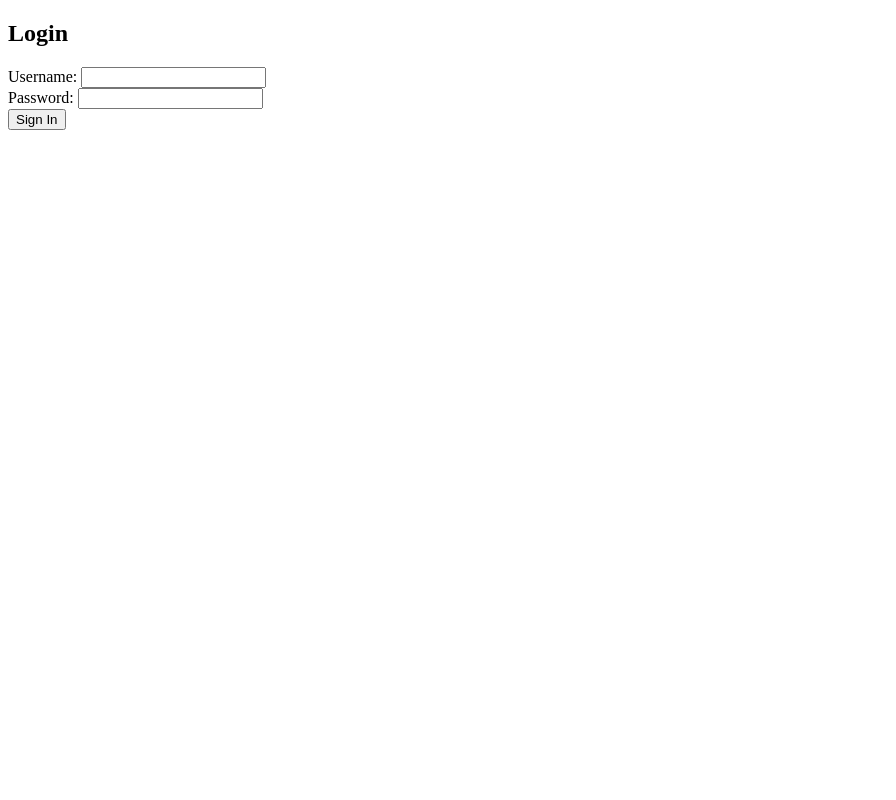
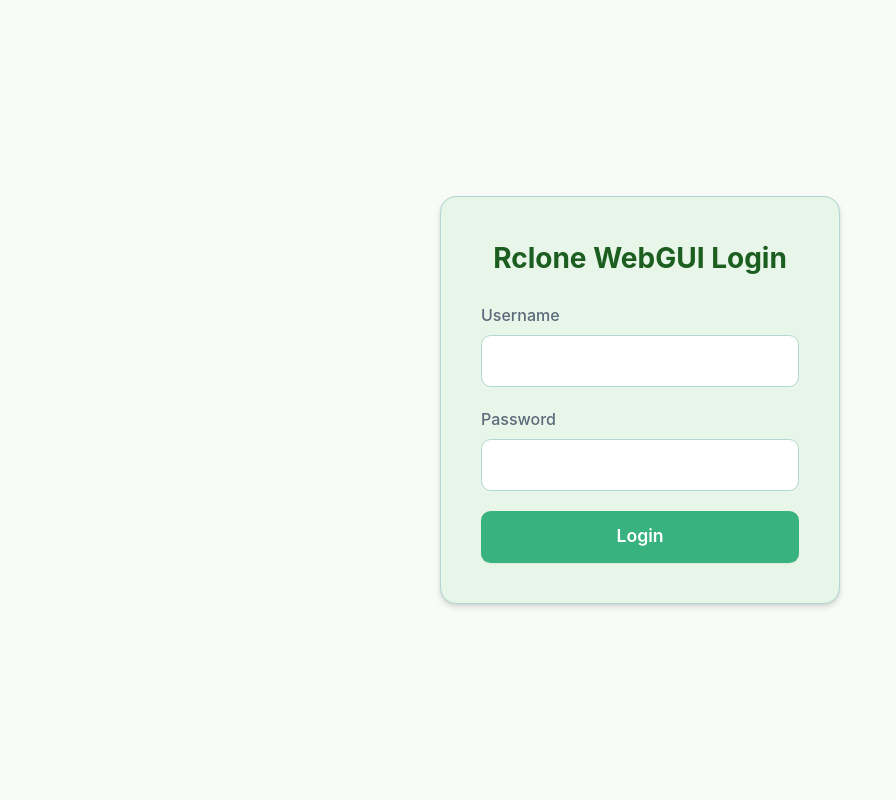
Before and after one commit to Frozen12/rclone-webGUI, a Flask app: page /login in a window 1280 px wide. Shown: the whole page, without its empty margins (0-896 px from the left). Run offline with Flask 3, Linux system fonts and the light colour scheme; parts of the project's set-up code (start-up, migrations or seed data) failed here and were passed over; some libraries are stand-ins or nearby versions.

Commit message:
Update login.html

```diff
--- a/templates/login.html
+++ b/templates/login.html
@@ -3,47 +3,105 @@
 <head>
     <meta charset="UTF-8">
     <meta name="viewport" content="width=device-width, initial-scale=1.0">
-    <title>Login</title>
-    <link href="https://cdn.tailwindcss.com" rel="stylesheet">
+    <title>Login - Rclone WebGUI</title>
+    <link href="https://cdn.jsdelivr.net/npm/tailwindcss@2.2.19/dist/tailwind.min.css" rel="stylesheet">
+    <link rel="stylesheet" href="{{ url_for('static', filename='css/style.css') }}">
     <style>
-        /* Custom Styles for scrollbar and text selection to fit theme */
-        ::-webkit-scrollbar {
-            width: 8px;
-            height: 8px;
+        /* Specific styles for the login page to fit the greenish-white theme */
+        body {
+            font-family: 'Inter', sans-serif;
+            background-color: var(--color-background-primary);
+            color: var(--color-text-primary);
+            display: flex;
+            justify-content: center;
+            align-items: center;
+            min-height: 100vh;
+            margin: 0;
         }
-        ::-webkit-scrollbar-track {
-            background: #1a202c; /* Darker track */
+        .login-container {
+            background-color: var(--color-background-secondary);
+            border: 1px solid var(--color-border);
+            box-shadow: var(--shadow-medium);
+            padding: 2.5rem;
+            border-radius: 1rem;
+            max-width: 400px;
+            width: 90%;
+            text-align: center;
         }
-        ::-webkit-scrollbar-thumb {
-            background: #4a5568; /* Grayish thumb */
-            border-radius: 4px;
+        .login-container h1 {
+            color: var(--color-text-highlight);
+            margin-bottom: 1.5rem;
+            font-size: 1.75rem;
+            font-weight: 700;
         }
-        ::-webkit-scrollbar-thumb:hover {
-            background: #606f8b; /* Lighter on hover */
+        .form-group {
+            margin-bottom: 1.25rem;
+            text-align: left;
         }
-        ::selection {
-            background-color: #63b3ed; /* Light blue selection */
-            color: #1a202c;
+        .form-group label {
+            display: block;
+            margin-bottom: 0.5rem;
+            color: var(--color-text-secondary);
+            font-weight: 500;
+        }
+        .form-group input {
+            width: 100%;
+            padding: 0.8rem 1rem;
+            border: 1px solid var(--color-border);
+            border-radius: 0.6rem;
+            background-color: var(--color-input-background);
+            color: var(--color-text-primary);
+            transition: border-color 0.2s ease, box-shadow 0.2s ease;
+        }
+        .form-group input:focus {
+            border-color: var(--color-accent-hover);
+            outline: none;
+            box-shadow: 0 0 0 3px rgba(165, 243, 209, 0.4); /* Tailwind's emerald-200 equivalent */
+        }
+        .login-button {
+            width: 100%;
+            padding: 0.8rem 1.5rem;
+            background-color: var(--color-accent);
+            color: white;
+            border: none;
+            border-radius: 0.6rem;
+            font-size: 1.1rem;
+            font-weight: 600;
+            cursor: pointer;
+            transition: background-color 0.2s ease, transform 0.1s ease, box-shadow 0.2s ease;
+            box-shadow: var(--shadow-sm);
+        }
+        .login-button:hover {
+            background-color: var(--color-accent-hover);
+            transform: translateY(-1px);
+            box-shadow: var(--shadow-medium);
+        }
+        .login-button:active {
+            transform: translateY(0);
+        }
+        .error-message {
+            color: #ef4444; /* Tailwind red-500 */
+            margin-top: 1rem;
+            font-size: 0.9rem;
+            font-weight: 500;
         }
     </style>
 </head>
-<body class="flex items-center justify-center min-h-screen p-6 bg-gray-900 text-gray-200 font-sans">
-    <div class="max-w-md w-full mx-auto bg-gray-800 p-8 rounded-xl shadow-xl border border-gray-700">
-        <h2 class="text-4xl font-bold text-center mb-8 text-blue-400">Login</h2>
-        <form action="/login" method="POST">
-            <div class="mb-5">
-                <label for="username" class="block text-gray-300 text-sm font-semibold mb-2">Username:</label>
-                <input type="text" id="username" name="username" class="shadow-sm appearance-none border border-gray-600 rounded-lg w-full py-2 px-3 text-gray-100 leading-tight focus:outline-none focus:ring-2 focus:ring-blue-500 bg-gray-700 placeholder-gray-400" required>
+<body>
+    <div class="login-container">
+        <h1>Rclone WebGUI Login</h1>
+        <form action="{{ url_for('login') }}" method="POST">
+            <div class="form-group">
+                <label for="username">Username</label>
+                <input type="text" id="username" name="username" required>
             </div>
-            <div class="mb-6">
-                <label for="password" class="block text-gray-300 text-sm font-semibold mb-2">Password:</label>
-                <input type="password" id="password" name="password" class="shadow-sm appearance-none border border-gray-600 rounded-lg w-full py-2 px-3 text-gray-100 leading-tight focus:outline-none focus:ring-2 focus:ring-blue-500 bg-gray-700 placeholder-gray-400" required>
+            <div class="form-group">
+                <label for="password">Password</label>
+                <input type="password" id="password" name="password" required>
             </div>
-            <div class="flex items-center justify-between">
-                <button type="submit" class="w-full px-5 py-2 rounded-lg bg-blue-600 text-white font-semibold hover:bg-blue-700 focus:outline-none focus:ring-2 focus:ring-blue-500 focus:ring-opacity-50 transition duration-200 ease-in-out">Sign In</button>
-            </div>
+            <button type="submit" class="login-button">Login</button>
             {% if error %}
-                <p class="text-red-500 text-center text-sm mt-4">{{ error }}</p>
+                <p class="error-message">{{ error }}</p>
             {% endif %}
         </form>
     </div>
```
